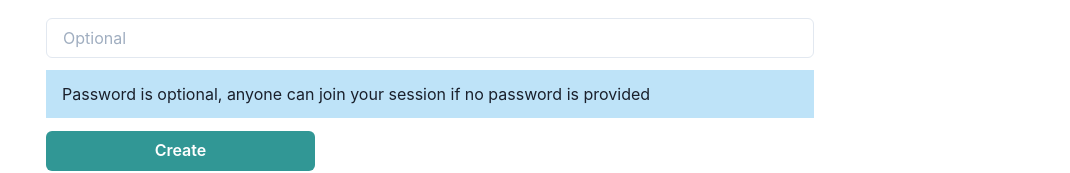
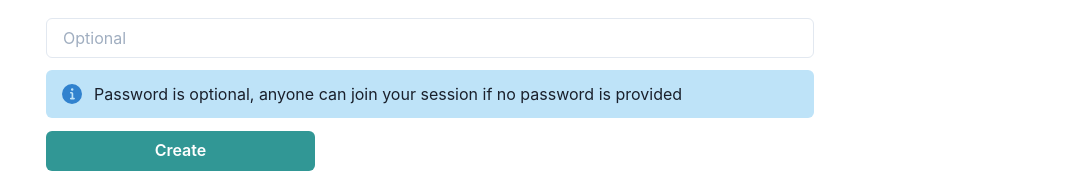
Before and after one commit to yang170/SendAny, a React (Create React App) app in the folder frontend/: page /create in a window 1280 px wide. Shown: the part 289-462 px from the top of the page, without its empty margins (210-1280 px from the left). Built offline with nearby package versions, Linux system fonts and the light colour scheme; no server answers.

Commit message:
improve styling

```diff
--- a/frontend/src/App.tsx
+++ b/frontend/src/App.tsx
@@ -1,4 +1,5 @@
 import React from "react";
+import { theme } from "./style/theme";
 import { BrowserRouter, Routes, Route } from "react-router-dom";
 import { ChakraProvider } from "@chakra-ui/react";
 import { ChooseMode } from "./components/session/ChooseMode";
@@ -9,7 +10,7 @@ import { Share } from "./components/share/Share";
 
 function App() {
   return (
-    <ChakraProvider>
+    <ChakraProvider theme={theme}>
       <ColorModeToggle />
       <BrowserRouter>
         <Routes>
--- a/frontend/src/components/session/CreateSession.tsx
+++ b/frontend/src/components/session/CreateSession.tsx
@@ -4,6 +4,7 @@ import { AxiosResponse } from "axios";
 import { useNavigate } from "react-router-dom";
 import {
   Alert,
+  AlertIcon,
   Button,
   Center,
   Input,
@@ -40,7 +41,8 @@ const CreateSession = React.memo((): JSX.Element => {
         <Spacer />
         <Input placeholder="Optional"></Input>
         <Spacer />
-        <Alert status="info">
+        <Alert borderRadius="md" status="info">
+          <AlertIcon />
           Password is optional, anyone can join your session if no password is
           provided
         </Alert>
--- a/frontend/src/components/share/ShareBar.tsx
+++ b/frontend/src/components/share/ShareBar.tsx
@@ -23,6 +23,7 @@ const ShareBar = React.memo(({ session }: IShareBar): JSX.Element => {
   const handleAttachFileClick = () => {
     // `current` points to the mounted file input element
     if (inputFile !== null && inputFile.current !== null) {
+      inputFile.current.value = "";
       inputFile.current.click();
     }
   };
--- /dev/null
+++ b/frontend/src/style/theme.ts
@@ -0,0 +1,10 @@
+import { extendTheme, ThemeConfig } from "@chakra-ui/react";
+
+const config: ThemeConfig = {
+  initialColorMode: "light",
+  useSystemColorMode: true,
+};
+
+const theme = extendTheme({ config });
+
+export { theme };
```
Also changed, not shown: 1 other file (tests, documents, lock files or other folders).
